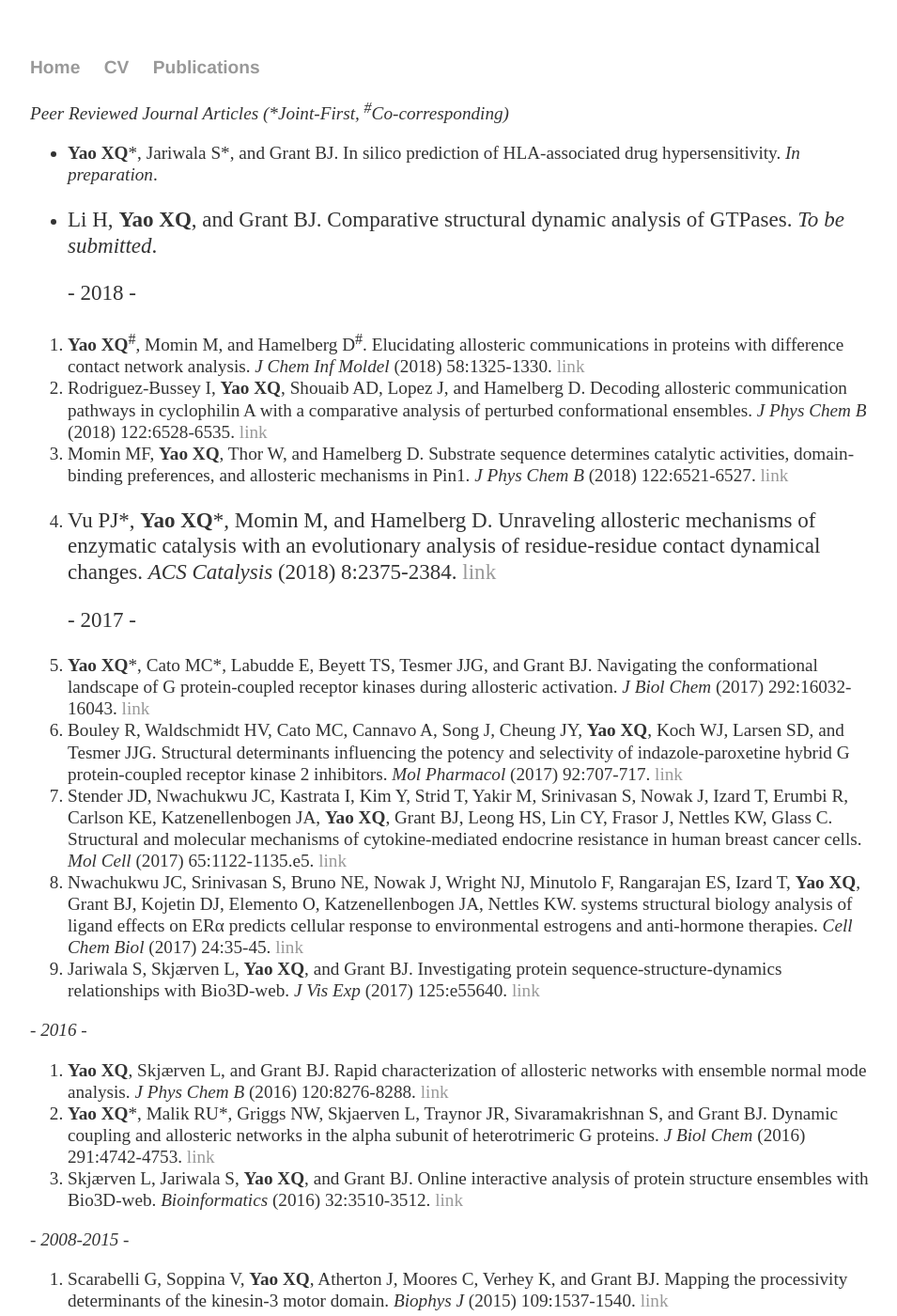
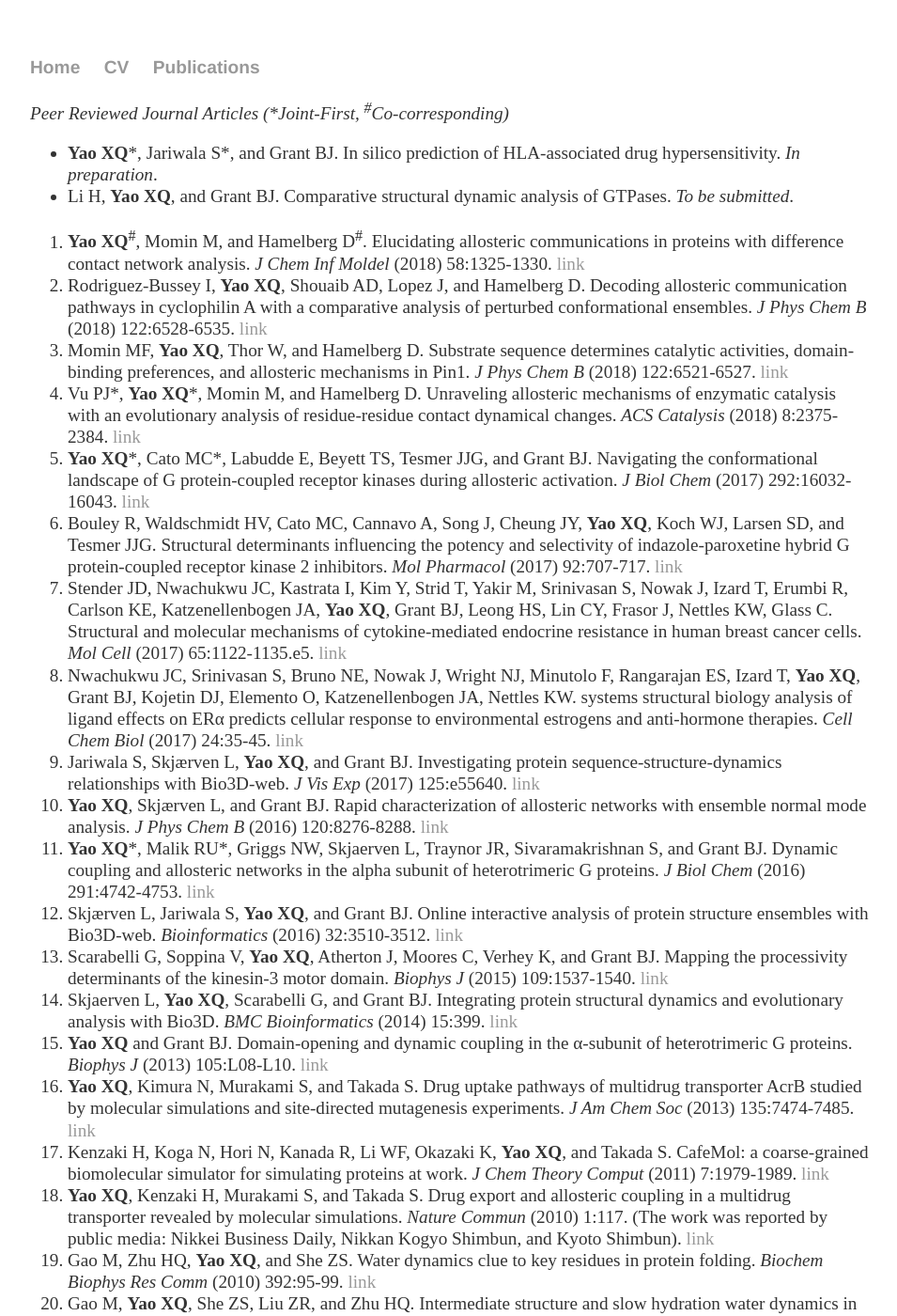
Before and after one commit to xinqyao/xinqyao.github.io, a Jekyll site: the page built from publications/index.md, in a window 1280 px wide and 1400 px high. Shown: the whole window at 94% size, without its empty margins (160-1115 px from the left). Built offline with Jekyll 4.4.1, drawn with Linux system fonts in a browser that asks for light colours.

Commit message:
Update index.md

```diff
--- a/publications/index.md
+++ b/publications/index.md
@@ -7,29 +7,18 @@
 - **Yao XQ**\*, Jariwala S\*, and Grant BJ. In silico prediction of HLA-associated drug hypersensitivity. *In preparation*.
 - Li H, **Yao XQ**, and Grant BJ. Comparative structural dynamic analysis of GTPases. *To be submitted*.
 
-    \- 2018 -
-
 1. **Yao XQ**<sup>#</sup>, Momin M, and Hamelberg D<sup>#</sup>. Elucidating allosteric communications in proteins with difference contact network analysis. *J Chem Inf Moldel* (2018) 58:1325-1330. [link](https://doi.org/10.1021/acs.jcim.8b00250)
 2. Rodriguez-Bussey I, **Yao XQ**, Shouaib AD, Lopez J, and Hamelberg D. Decoding allosteric communication pathways in cyclophilin A with a comparative analysis of perturbed conformational ensembles. *J Phys Chem B* (2018) 122:6528-6535. [link](https://doi.org/10.1021/acs.jpcb.8b03824)
 3. Momin MF, **Yao XQ**, Thor W, and Hamelberg D. Substrate sequence determines catalytic activities, domain-binding preferences, and allosteric mechanisms in Pin1. *J Phys Chem B* (2018) 122:6521-6527. [link](https://doi.org/10.1021/acs.jpcb.8b038192)
 4. Vu PJ\*, **Yao XQ**\*, Momin M, and Hamelberg D. Unraveling allosteric mechanisms of enzymatic catalysis with an evolutionary analysis of residue-residue contact dynamical changes. *ACS Catalysis* (2018) 8:2375-2384. [link](https://doi.org/10.1021/acscatal.7b04263)
-
-    \- 2017 -
-
 5. **Yao XQ**\*, Cato MC\*, Labudde E, Beyett TS, Tesmer JJG, and Grant BJ. Navigating the conformational landscape of G protein-coupled receptor kinases during allosteric activation. *J Biol Chem* (2017) 292:16032-16043. [link](https://doi.org/10.1074/jbc.m117.807461)
 6. Bouley R, Waldschmidt HV, Cato MC, Cannavo A, Song J, Cheung JY, **Yao XQ**, Koch WJ, Larsen SD, and Tesmer JJG. Structural determinants influencing the potency and selectivity of indazole-paroxetine hybrid G protein-coupled receptor kinase 2 inhibitors. *Mol Pharmacol* (2017) 92:707-717. [link](https://doi.org/10.1124/mol.117.110130)
 7. Stender JD, Nwachukwu JC, Kastrata I, Kim Y, Strid T, Yakir M, Srinivasan S, Nowak J, Izard T, Erumbi R, Carlson KE, Katzenellenbogen JA, **Yao XQ**, Grant BJ, Leong HS, Lin CY, Frasor J, Nettles KW, Glass C. Structural and molecular mechanisms of cytokine-mediated endocrine resistance in human breast cancer cells. *Mol Cell* (2017) 65:1122-1135.e5. [link](https://doi.org/10.1016/j.molcel.2017.02.008)
 8. Nwachukwu JC, Srinivasan S, Bruno NE, Nowak J, Wright NJ, Minutolo F, Rangarajan ES, Izard T, **Yao XQ**, Grant BJ, Kojetin DJ, Elemento O, Katzenellenbogen JA, Nettles KW. systems structural biology analysis of ligand effects on ERα predicts cellular response to environmental estrogens and anti-hormone therapies. *Cell Chem Biol* (2017) 24:35-45. [link](https://doi.org/10.1016/j.chembiol.2016.11.014)
 9. Jariwala S, Skjærven L, **Yao XQ**, and Grant BJ. Investigating protein sequence-structure-dynamics relationships with Bio3D-web. *J Vis Exp* (2017) 125:e55640. [link](https://doi.org/10.3791/55640)
-
- *- 2016 -*
-
 10. **Yao XQ**, Skjærven L, and Grant BJ. Rapid characterization of allosteric networks with ensemble normal mode analysis. *J Phys Chem B* (2016) 120:8276-8288. [link](https://doi.org/10.1021/acs.jpcb.6b01991)
 11. **Yao XQ**\*, Malik RU\*, Griggs NW, Skjaerven L, Traynor JR, Sivaramakrishnan S, and Grant BJ. Dynamic coupling and allosteric networks in the alpha subunit of heterotrimeric G proteins. *J Biol Chem* (2016) 291:4742-4753. [link](https://doi.org/10.1074/jbc.M115.702605)
 12. Skjærven L, Jariwala S, **Yao XQ**, and Grant BJ. Online interactive analysis of protein structure ensembles with Bio3D-web. *Bioinformatics* (2016) 32:3510-3512. [link](https://doi.org/10.1093/bioinformatics/btw482)
-
- *- 2008-2015 -*
-
 13. Scarabelli G, Soppina V, **Yao XQ**, Atherton J, Moores C, Verhey K, and Grant BJ. Mapping the processivity determinants of the kinesin-3 motor domain. *Biophys J* (2015) 109:1537-1540. [link](https://doi.org/10.1016/j.bpj.2015.08.027)
 14. Skjaerven L, **Yao XQ**, Scarabelli G, and Grant BJ. Integrating protein structural dynamics and evolutionary analysis with Bio3D. *BMC Bioinformatics* (2014) 15:399. [link](https://doi.org/10.1186/s12859-014-0399-6)
 15. **Yao XQ** and Grant BJ. Domain-opening and dynamic coupling in the α-subunit of heterotrimeric G proteins. *Biophys J* (2013) 105:L08-L10. [link](https://doi.org/10.1016/j.bpj.2013.06.006)
```
